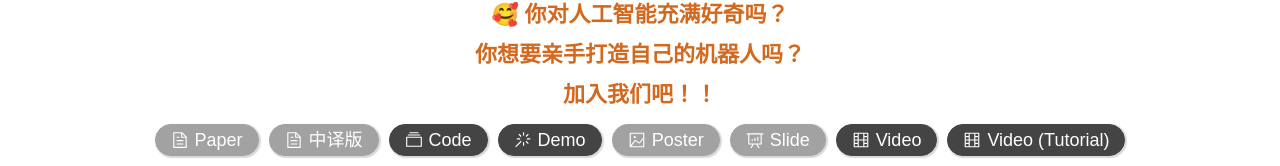
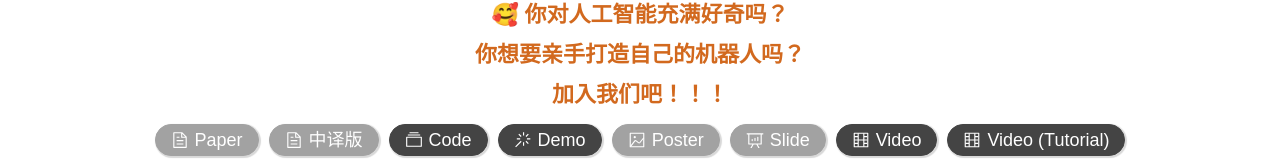
Before and after one commit to HenryLiukkk/FLAIR-LAB, a Vue app: page / in a window 1280 px wide. Shown: the part 672-838 px from the top of the page. Built offline with nearby package versions, Linux system fonts and the light colour scheme; no server answers.

Commit message:
Update Title.vue

```diff
--- a/src/components/sections/Title.vue
+++ b/src/components/sections/Title.vue
@@ -71,7 +71,7 @@ const emphases = [
   "🎉 [FLAIR-LAB 2024] Poster",
   "🥰 你对人工智能充满好奇吗？",
   "你想要亲手打造自己的机器人吗？",
-  "加入我们吧！！"
+  "加入我们吧！！！"
 ]
 
 // 提供引导资料链接
```
